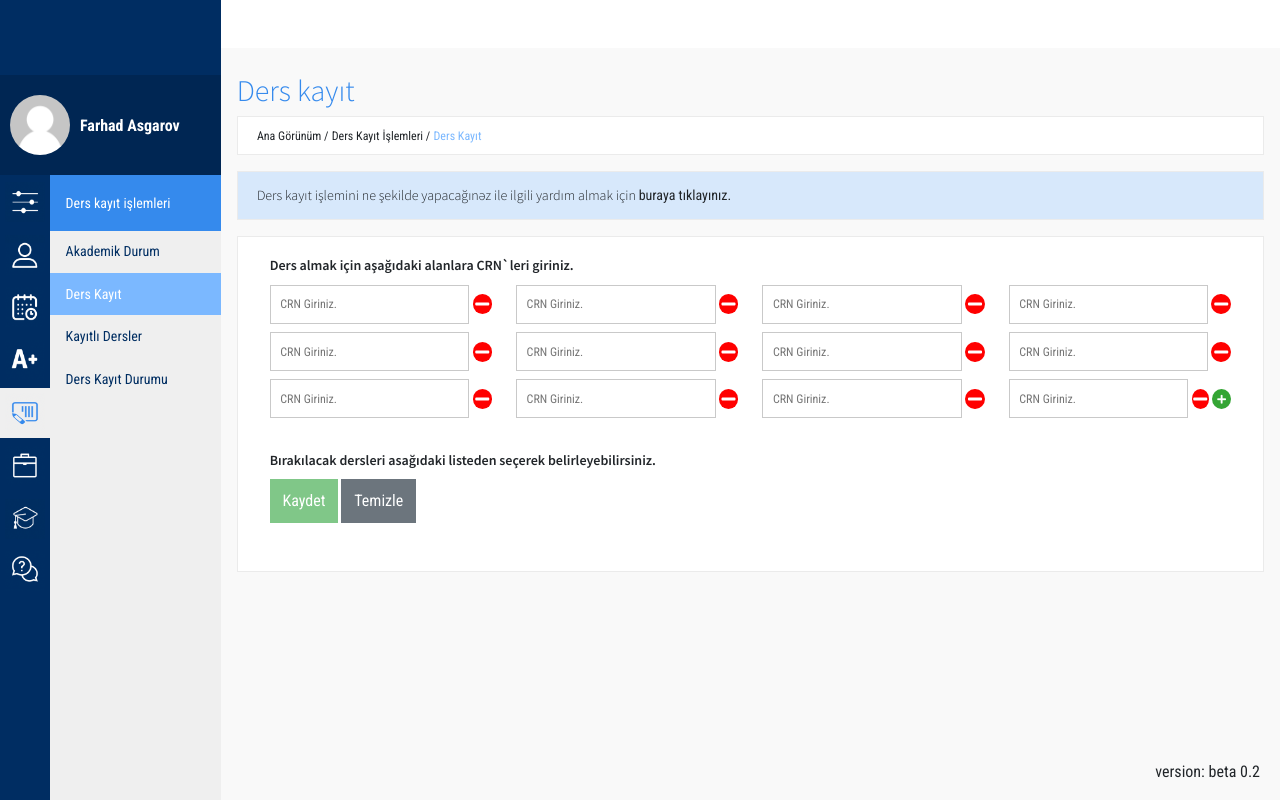
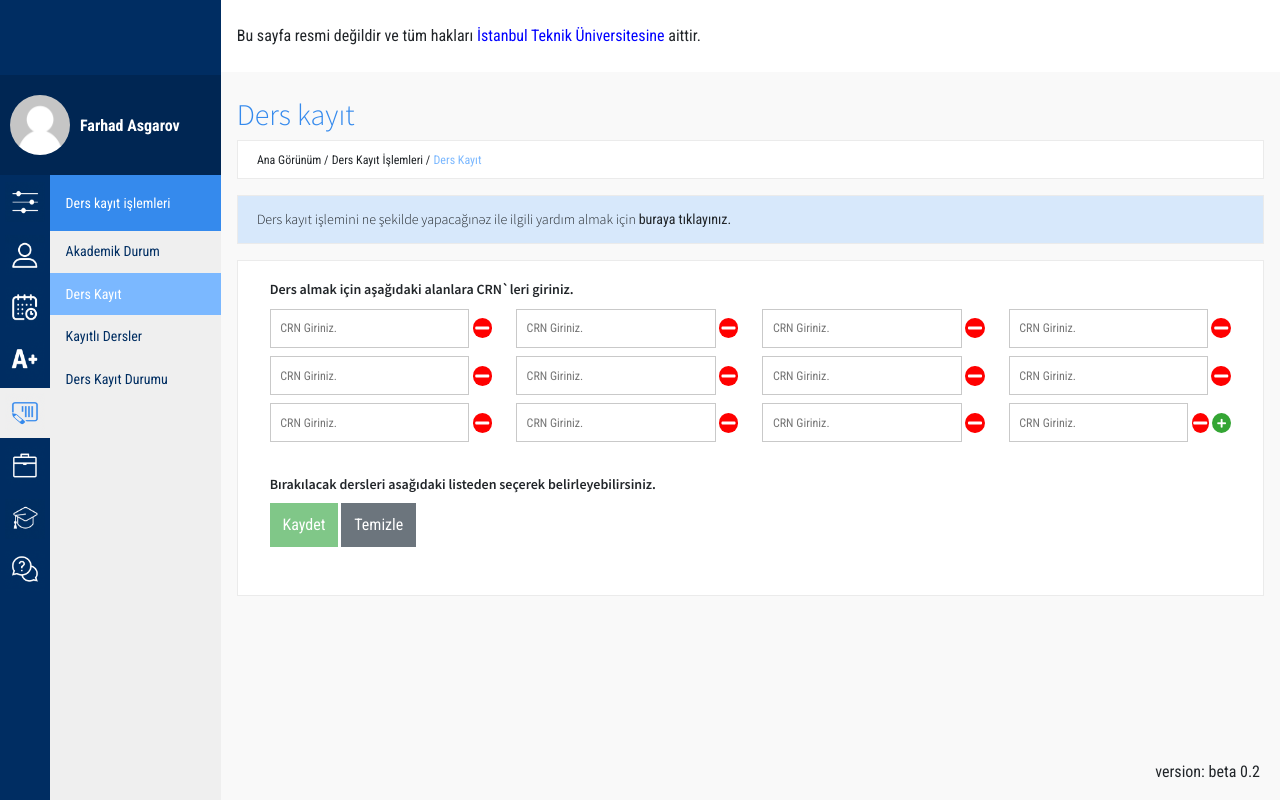
Before and after one commit to asgarovf/itu-crn-simulator, a plain HTML site: page index.html in a window 1280 px wide. Drawn offline with nearby package versions, Linux system fonts and the light colour scheme.

Commit message:
chore: add copyright

```diff
--- a/index.html
+++ b/index.html
@@ -118,7 +118,18 @@
         </div>
       </div>
       <div class="main">
-        <div class="top-menu"></div>
+        <div class="top-menu">
+          <div>
+            Bu sayfa resmi değildir ve tüm hakları
+            <a
+              style="color: blue"
+              href="https://www.itu.edu.tr/"
+              target="_blank"
+              >İstanbul Teknik Üniversitesine</a
+            >
+            aittir.
+          </div>
+        </div>
         <div class="container-fluid mt-4 page-wrapper">
           <h1 class="page-header">Ders kayıt</h1>
           <div class="breadcrumb">
--- a/style.css
+++ b/style.css
@@ -151,7 +151,7 @@ body {
   background-color: white;
   display: flex;
   width: 100%;
-  justify-content: flex-end;
+  justify-content: space-between;
   padding: 1.5rem 1rem;
 }
 
```
